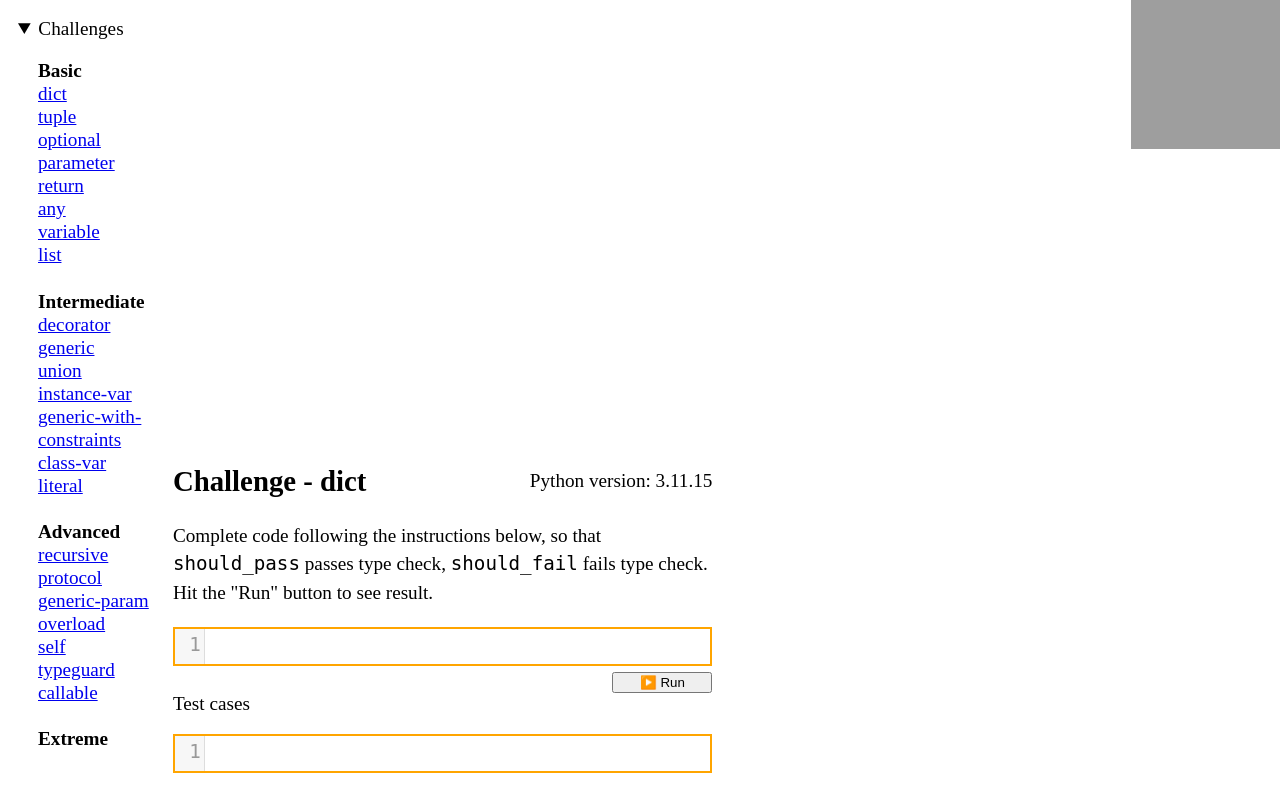
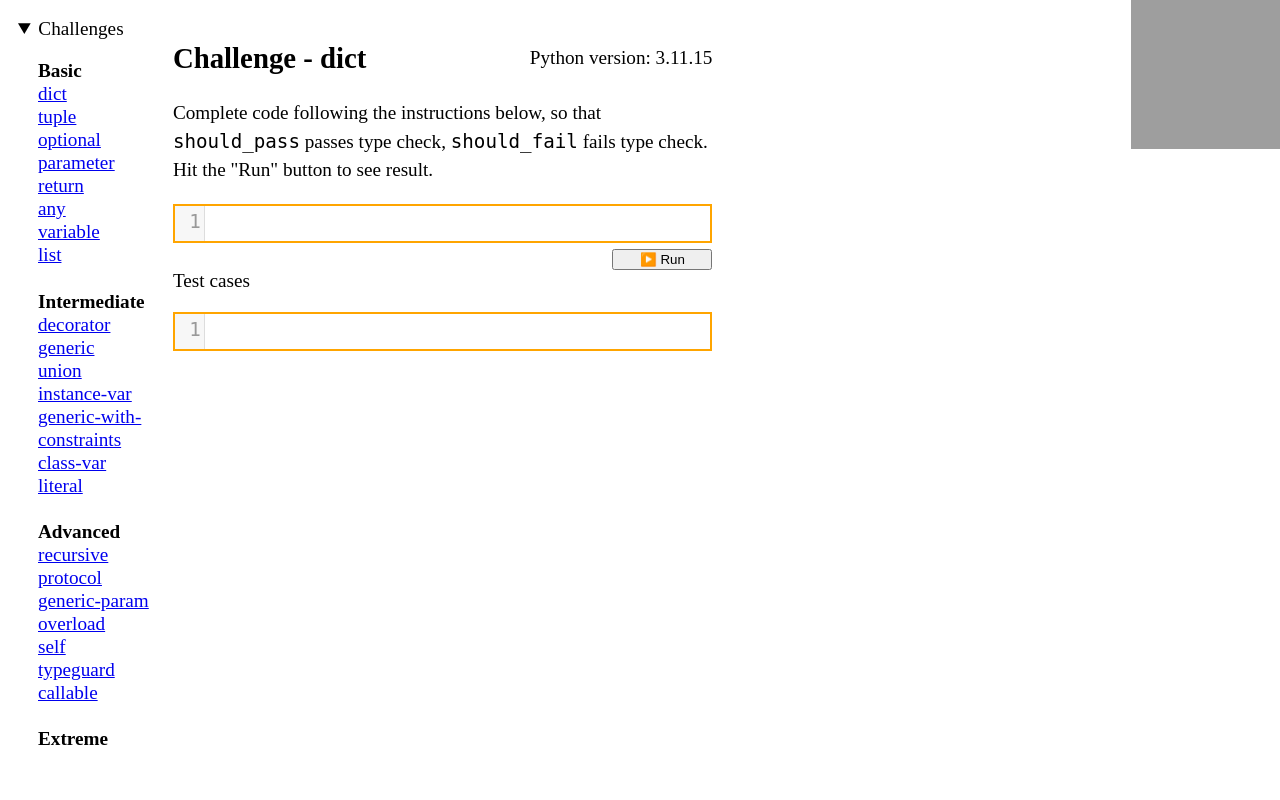
Before and after one commit to laike9m/Python-Type-Challenges, a Flask app: a page that uses templates/challenge.html in a window 1280 px wide. Run offline with Flask 3, Linux system fonts and the light colour scheme; grey boxes are pictures that could not be loaded.

Commit message:
Move flex elements to the top

```diff
--- a/templates/challenge.html
+++ b/templates/challenge.html
@@ -26,7 +26,6 @@
     .codemirror-container {
       padding: 10px;
       display: flex;
-      justify-content: flex-end;
       flex-direction: column;
       flex: 4;
     }
@@ -65,7 +64,13 @@
   <div class="container">
     <div class="navigation-container">{% include 'challenge_list.html' %}</div>
     <div class="codemirror-container">
-      <div style="display:flex;justify-content:space-between;align-items:center">
+      <div
+        style="
+          display: flex;
+          justify-content: space-between;
+          align-items: center;
+        "
+      >
         <h2>Challenge - {{name}}</h2>
         <p>Python version: {{ python_info }}</p>
       </div>
```
